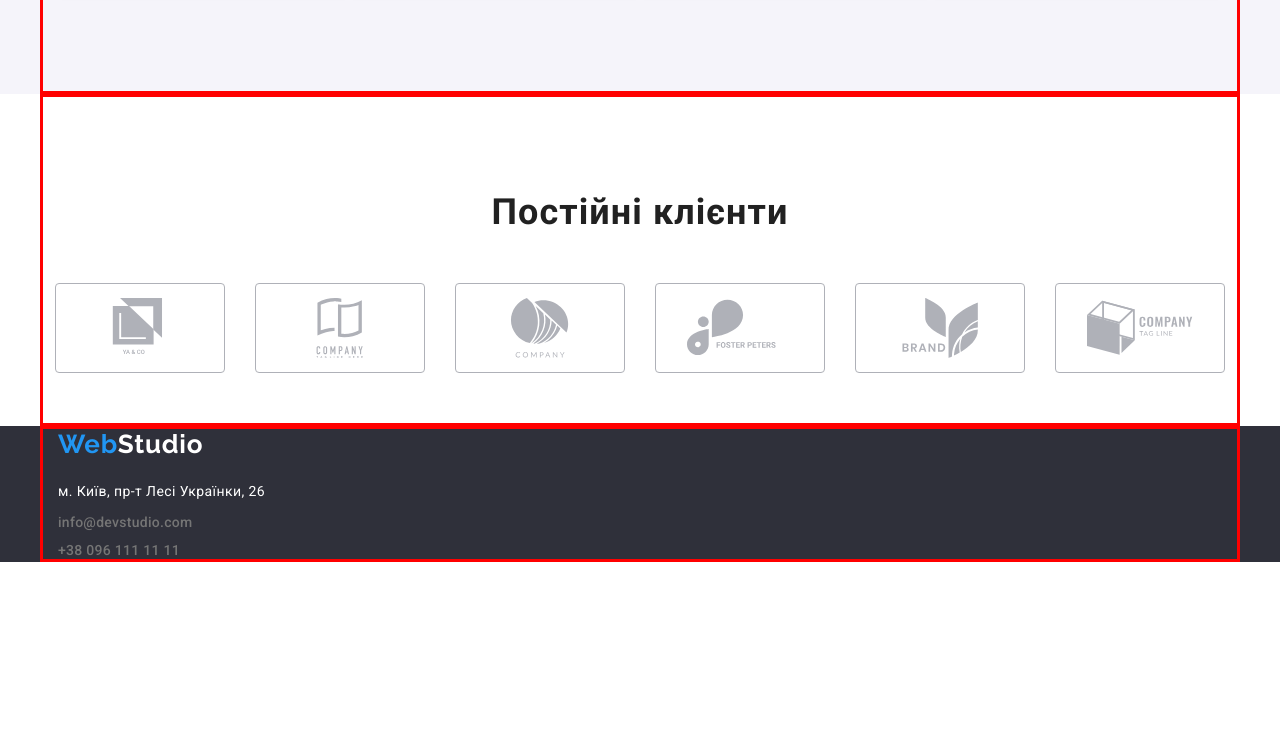
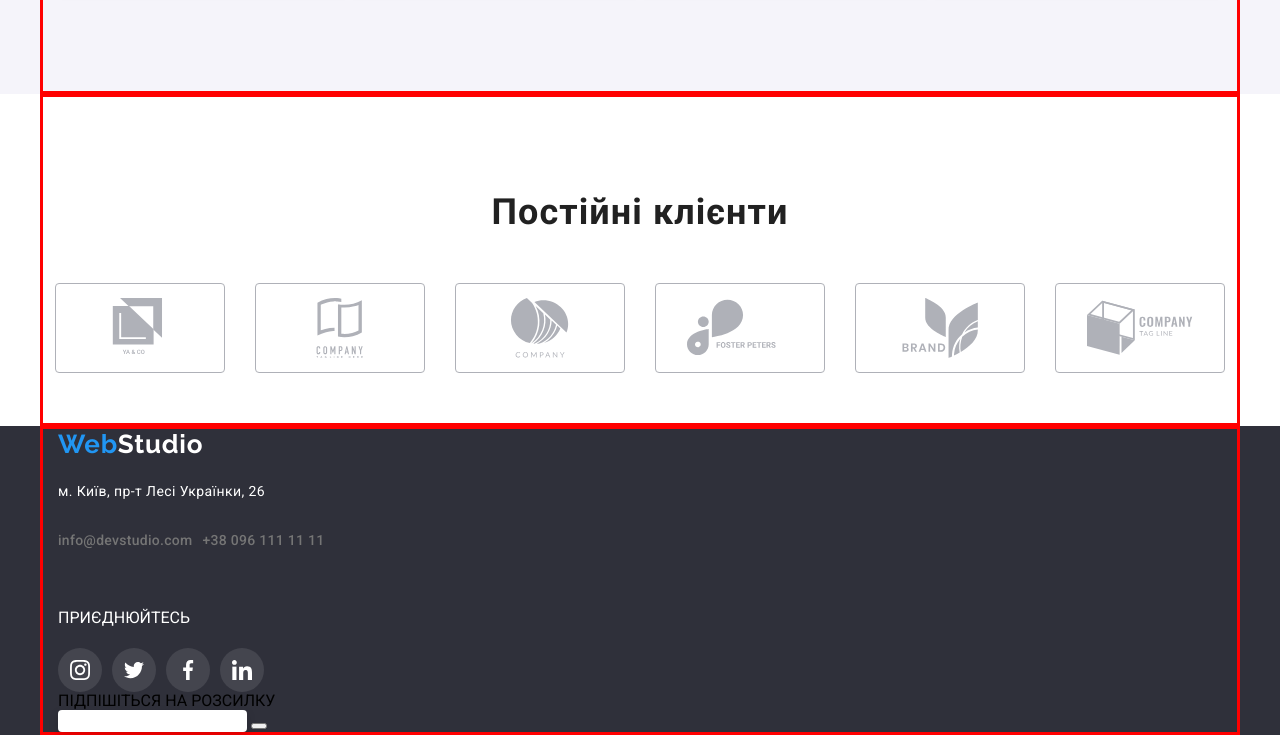
Before and after one commit to SpackLubomyr/WebStudio, a plain HTML site: page index.html in a window 1280 px wide. Shown: the part 2088-2823 px from the top of the page. Before the commit the page ends 2706 px from the top, so only its background shows below. Drawn offline with nearby package versions, Linux system fonts and the light colour scheme.

Commit message:
Working with input

```diff
--- a/css/index.css
+++ b/css/index.css
@@ -53,6 +53,10 @@ body{
 
 .header-link:hover{
     color: #2196F3;
+    border-radius: 2px;
+    border-bottom: solid;
+    width: 48px;
+    height: 4px;
 }
 
 .header-contacts{
@@ -203,6 +207,7 @@ body{
 .work-list{
     display: flex;
 }
+
 .work-text{
     font-weight: 700;
     font-size: 14px;
@@ -314,6 +319,7 @@ body{
 /* Секція-футер */
 .footer-section{
     background: #2F303A;
+    display: flex;
 }
 .footer-title{
     font-family:'Raleway';
@@ -353,11 +359,14 @@ body{
     padding-bottom: 60px;
     color: #757575;
 }
-.footer-item:first-child{
-    padding-top: 0;
+
+.footer-item{
+    margin-right: 10px;
+    padding-top: 20px;
+    display: flex;
 }
-.footer-item{
-    padding-top: 9px;
+.footer-item:last-child{
+    margin-right: 0;
 }
 .footer-tel:hover{
     color: #2196F3;
@@ -372,3 +381,31 @@ body{
     letter-spacing: 0.03em;
     color: #FFFFFF;
 }
+.footer-text{
+    color: #FFFFFF;
+}
+.footer-logo{
+    background: rgba(255, 255, 255, 0.1);
+    border-radius: 50%;
+    box-sizing: border-box;
+    display: flex;
+    width: 44px;
+    height: 44px;
+}
+.footer-logo:hover{
+    background: #2196F3;
+}
+.footer-svg{
+    fill: #FFFFFF;
+    width: 20px;
+    height: 20px;
+    margin: auto;
+}
+.footer-list{
+    display: flex;
+}
+.footer-input{
+    border: 1px solid rgba(255, 255, 255, 0.3);
+    filter: drop-shadow(0px 4px 4px rgba(0, 0, 0, 0.15));
+    border-radius: 4px;
+}
--- a/css/portfolio.css
+++ b/css/portfolio.css
@@ -4,14 +4,24 @@ body{
 
 
 /* Секція-хедер */
+.header-svg
+.header-navigation{
+    margin-left: 93px;
+}
+
+.header-pages .header-item{
+    margin-left: 50px;
+}
+
 .header-section .container{
     display: flex;
     height: 80px;
-    width: 1600px;
+    align-items: center;
 }
 .header-navigation{
     display: flex;
 }
+
 .header-title{
     font-family:'Raleway';
     font-weight: 700;
@@ -20,26 +30,20 @@ body{
     letter-spacing: 0.03em;
     color: #000000;
 }
+
 .title-color{
     color: #2196F3;
 }
-.header-section{
-    display: flex;
-    padding-top: 11px;
-    padding-bottom: 13px;
-    align-items: center;
-}
+
 .header-pages{
     display: flex;
     align-items: center;
 }
-.header-contacts{
-    display: flex;
-    align-items: center;
-}
+
 .header-list{
     padding-left: 93px;
 }
+
 .header-link{
     font-weight: 500;
     font-size: 14px;
@@ -47,32 +51,54 @@ body{
     letter-spacing: 0.02em;
     color: #212121;
 }
-.header-item{
-    margin-left: 100px;
+
+.header-link:hover{
+    border-radius: 2px;
+    width: 48px;
+    height: 4px;
 }
-.header-link:hover{
-    color: #2196F3;
+
+.header-contacts{
+    display: flex;
+    align-items: center;
+    margin-left: auto;
+    margin-left: 318px;
 }
+
 .header-mail{
     font-weight: 500;
     font-size: 14px;
     line-height: 1.14;
     letter-spacing: 0.02em;
+    display: flex;
+    align-items: center;
     color: #757575;
 }
+
 .header-mail:hover{
     color: #2196F3;
 }
+
 .header-tel{
     font-weight: 500;
     font-size: 14px;
     line-height: 1.14;
     letter-spacing: 0.02em;
+    display: flex;
+    align-items: center;
+    margin-left: 30px;
     color: #757575;
 }
+
 .header-tel:hover{
     color: #2196F3;
 }
+
+.header-svg{
+    fill: currentColor;
+    margin-right: 10px;
+}
+
 
 
 /* Секція-кнопок */
@@ -105,8 +131,10 @@ body{
 .product-item{
     margin: auto;
     border: 1px solid #EEEEEE;
+    margin-bottom: 32px;
 }
 .product-title{
+    padding-left: 24px;
     font-weight: 700;
     font-size: 18px;
     line-height: 2;
@@ -114,6 +142,7 @@ body{
     color: #212121;
 }
 .product-text{
+    padding-left: 24px;
     font-weight: 400;
     font-size: 16px;
     line-height: 1.87;
@@ -121,10 +150,16 @@ body{
     color: #757575;
 }
 /* Секція-футер */
+.footer-section{
+    background: #2F303A;
+    display: flex;
+}
 .footer-title{
     font-family:'Raleway';
     font-weight: 700;
     font-size: 26px;
+    padding-bottom: 20px;
+    padding-top: 60px;
     line-height: 1.19;
     letter-spacing: 0.03em;
     color: #FFFFFF;
@@ -154,7 +189,17 @@ body{
     font-size: 14px;
     line-height: 1.14;
     letter-spacing: 0.02em;
+    padding-bottom: 60px;
     color: #757575;
+}
+
+.footer-item{
+    margin-right: 10px;
+    padding-top: 20px;
+    display: flex;
+}
+.footer-item:last-child{
+    margin-right: 0;
 }
 .footer-tel:hover{
     color: #2196F3;
@@ -163,8 +208,32 @@ body{
     font-style: normal;
     font-weight: 400;
     font-size: 14px;
+    padding-top: 20px;
+    padding-bottom: 9px;
     line-height: 1.71;
     letter-spacing: 0.03em;
-    background: #2F303A;
     color: #FFFFFF;
 }
+.footer-text{
+    color: #FFFFFF;
+}
+.footer-logo{
+    background: rgba(255, 255, 255, 0.1);
+    border-radius: 50%;
+    box-sizing: border-box;
+    display: flex;
+    width: 44px;
+    height: 44px;
+}
+.footer-logo:hover{
+    background: #2196F3;
+}
+.footer-svg{
+    fill: #FFFFFF;
+    width: 20px;
+    height: 20px;
+    margin: auto;
+}
+.footer-list{
+    display: flex;
+}
--- a/index.html
+++ b/index.html
@@ -343,9 +343,12 @@
     <!-- Секція-футер -->
     <footer class="footer-section">
       <div class="container">
+        <div class="footer-brend">
           <a class="footer-title" href="./index.html">
             <span class="title-color">Web</span>Studio</a
           >
+        </div>
+        <div class="footer-contacts">
           <address class="footer-adress">м. Київ, пр-т Лесі Українки, 26</address>
           <ul class="footer-list">
             <li class="footer-item">
@@ -358,6 +361,46 @@
             </li>
           </ul>
         </div>
+
+       <div class="footer-socialNetworks">
+         <p class="footer-text">ПРИЄДНЮЙТЕСЬ</p>
+         <ul class="footer-list">
+          <li class="footer-item">
+            <a class="footer-logo" href="./">
+              <svg class="footer-svg">
+                <use href="./image/studia/symbol-defs.svg#icon-instagram"></use>
+              </svg>
+            </a>
+          </li>
+          <li class="footer-item">
+            <a class="footer-logo" href="./">
+              <svg class="footer-svg">
+                <use href="./image/studia/symbol-defs.svg#icon-twitter"></use>
+              </svg>
+            </a>
+          </li>
+          <li class="footer-item">
+            <a class="footer-logo" href="./">
+              <svg class="footer-svg">
+                <use href="./image/studia/symbol-defs.svg#icon-facebook"></use>
+              </svg>
+            </a>
+          </li>
+          <li class="footer-item">
+            <a class="footer-logo" href="./">
+              <svg class="footer-svg">
+                <use href="./image/studia/symbol-defs.svg#icon-linkedin"></use>
+              </svg>
+            </a>
+          </li>
+        </ul>
+        </div>
+        <div class="foote-mailing">
+          <p>ПІДПІШІТЬСЯ НА РОЗСИЛКУ</p>
+          <input class="footer-input" type="text">
+          <button></button>
+        </div>
+      </div>
     </footer>
   </body>
 </html>
```
Also changed, not shown: portfolio.html (+40 -3 lines). Lines whose indentation alone changed are shown as unchanged.
